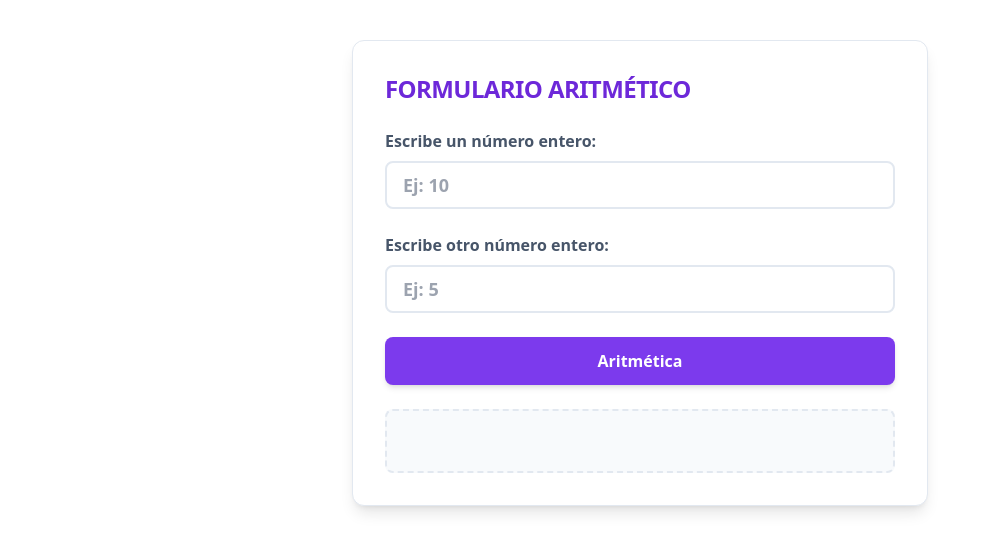
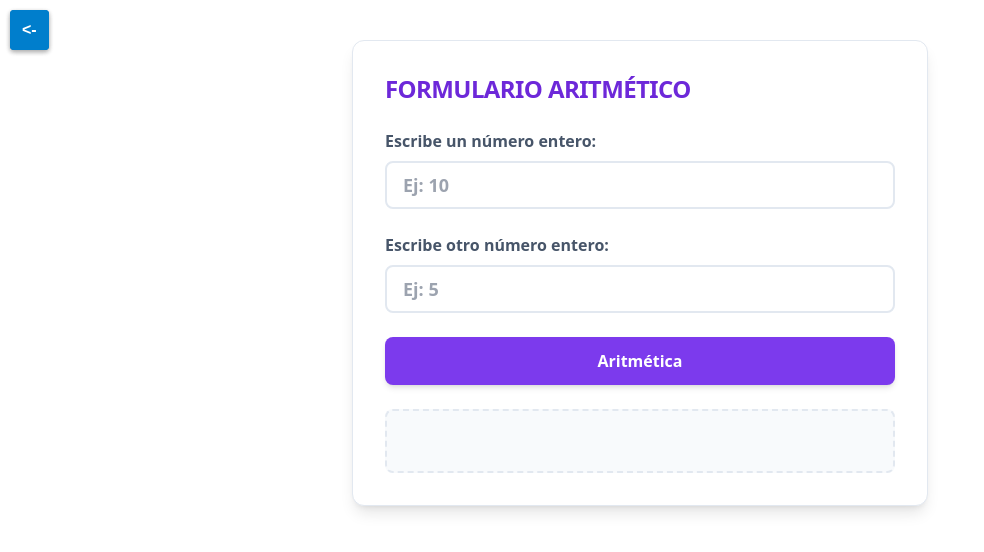
Before and after one commit to ayaelo9/Examen_JS, a plain HTML site: page Ejercicio_1/index.html in a window 1280 px wide. Shown: the whole page, without its empty margins (0-984 px from the left). Drawn offline with nearby package versions, Linux system fonts and the light colour scheme.

Commit message:
Design: Soporte móvil viewport y botón flotante de casa

```diff
--- a/Ejercicio_1/index.html
+++ b/Ejercicio_1/index.html
@@ -7,6 +7,10 @@
     <title>Formulario Aritmético</title>
 </head>
 <body>
+<a href='../index.html' style='position:fixed; top:10px; left:10px; background:#007ecc; color:white; padding:8px 12px; text-decoration:none; border-radius:4px; font-family:Arial; font-weight:bold; z-index:9999; box-shadow: 0 2px 5px rgba(0,0,0,0.2);'><-</a>
+
+<a href='../index.html' style='position:fixed; top:10px; left:10px; background:#007ecc; color:white; padding:8px 12px; text-decoration:none; border-radius:4px; font-family:Arial; font-weight:bold; z-index:9999; box-shadow: 0 2px 5px rgba(0,0,0,0.2);'><-</a>
+
     <div class="max-w-xl mx-auto bg-white p-8 rounded-xl shadow-lg border border-slate-200 mt-10">
         <h2 class="text-2xl font-black text-violet-700 mb-6 uppercase tracking-tight">
             Formulario Aritmético
```
